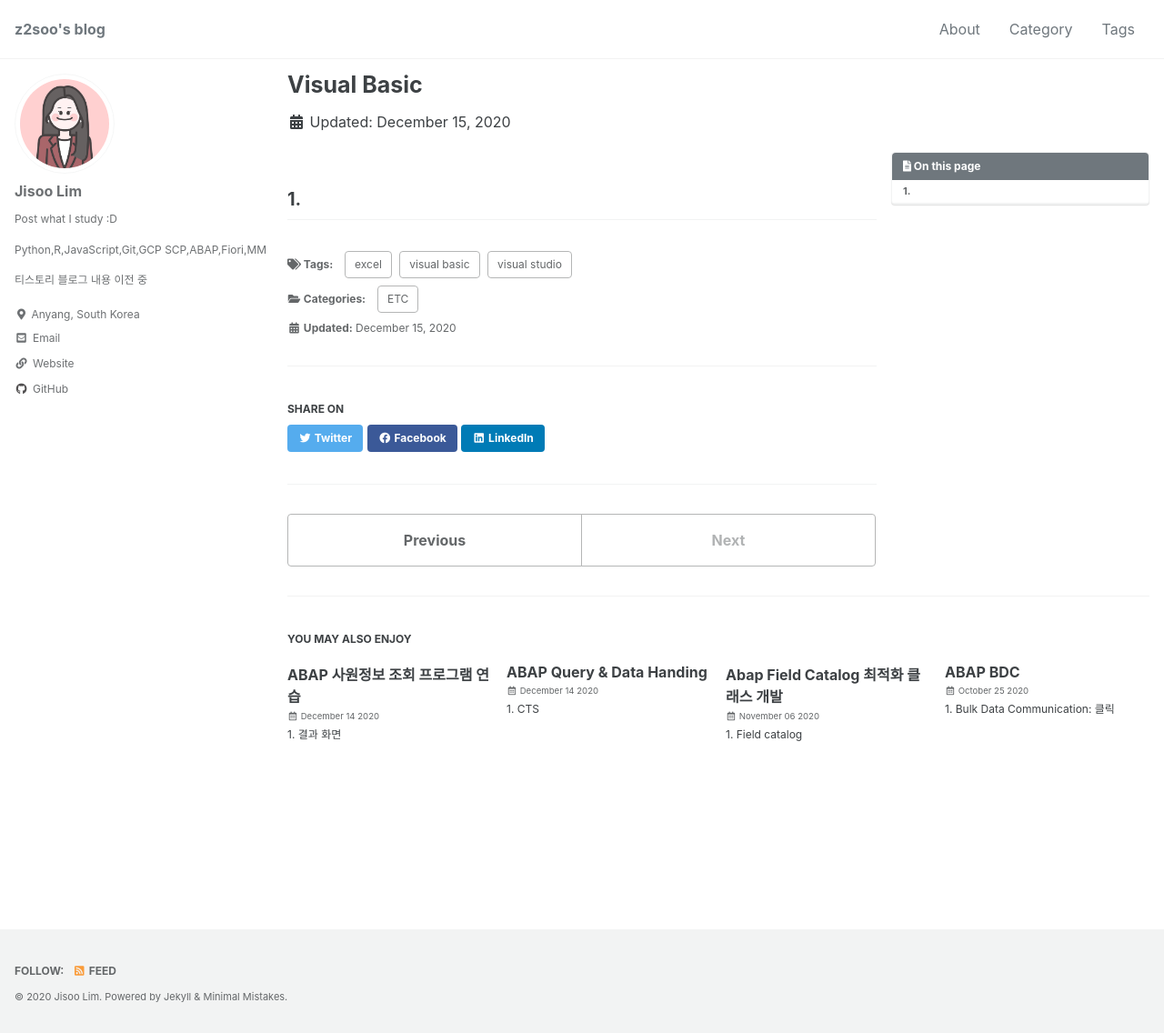
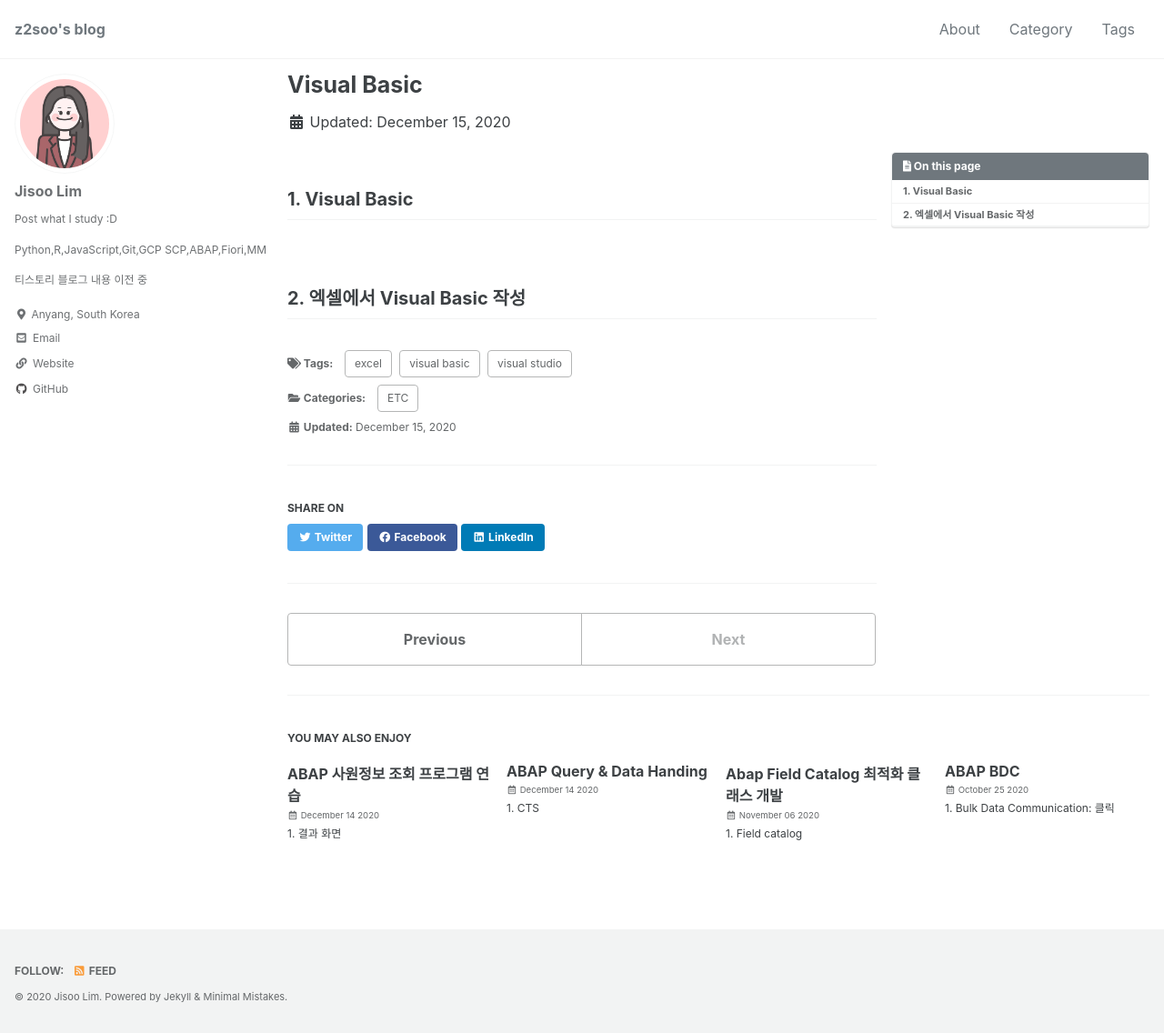
Before and after one commit to z2soo/z2soo.github.io, a Jekyll site: the page built from _posts/2020-12-15-Visual-Basic-작성중.md, in a window 1280 px wide and 1136 px high. Shown: the whole window at 91% size. Built offline with Jekyll 4.4.1, drawn with Linux system fonts in a browser that asks for light colours; cached includes are drawn as plain includes.

Commit message:
edit post visual basic

```diff
--- a/_posts/2020-12-15-Visual-Basic-작성중.md
+++ b/_posts/2020-12-15-Visual-Basic-작성중.md
@@ -9,4 +9,8 @@ tags:
 toc: true
 ---
 
-## 1.
+## 1. Visual Basic
+
+<br>
+
+## 2. 엑셀에서 Visual Basic 작성
```
